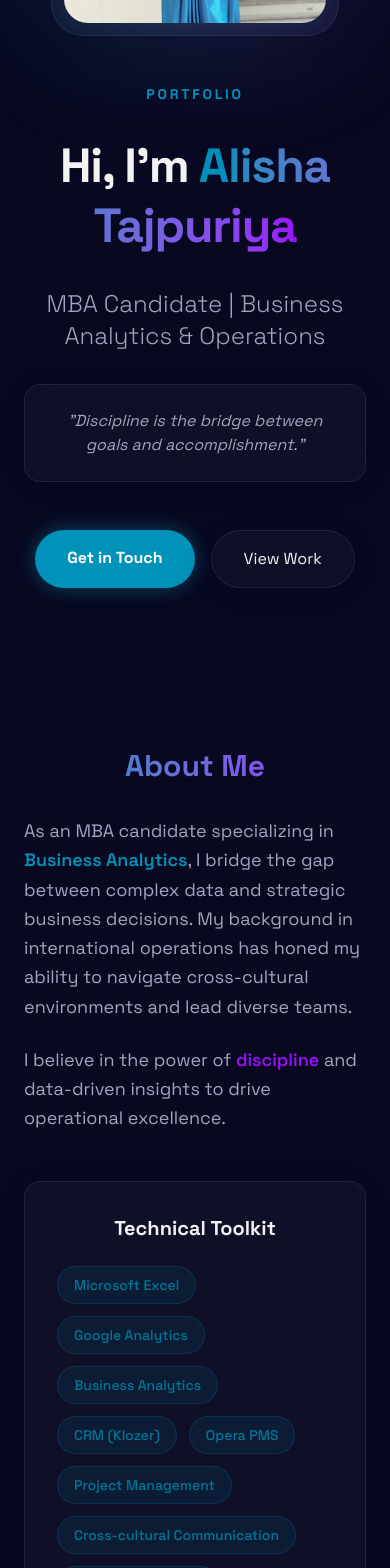
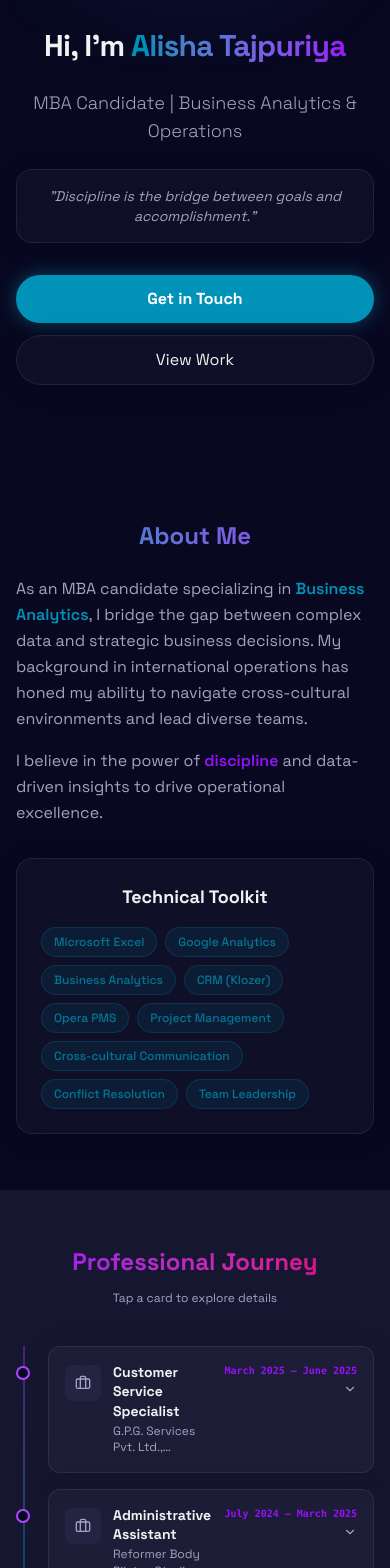
Before and after one commit to prabeshkoirala/alisha-portfolio, a Next.js app: page / in a window 390 px wide. Shown: the part 380-1948 px from the top of the page. Built offline with nearby package versions, Linux system fonts and the light colour scheme.

Commit message:
Responsive design fixes

```diff
--- a/src/app/globals.css
+++ b/src/app/globals.css
@@ -94,10 +94,10 @@
     --ring: hsl(221 83% 53%);
     --radius: 0.75rem;
 
-    /* Light Mode Glass Variables - Subtle */
-    --glass-bg: rgba(255, 255, 255, 0.8);
-    --glass-border: rgba(0, 0, 0, 0.08);
-    --glass-shadow: 0 8px 32px rgba(0, 0, 0, 0.04);
+    /* Light Mode Glass Variables - Frosted */
+    --glass-bg: rgba(255, 255, 255, 0.45);
+    --glass-border: rgba(255, 255, 255, 0.6);
+    --glass-shadow: 0 8px 32px rgba(0, 0, 0, 0.06), inset 0 1px 0 rgba(255, 255, 255, 0.8);
 
     /* Minimal background pattern */
     background-image: radial-gradient(at 20% 30%, rgba(221, 214, 254, 0.15) 0px, transparent 50%),
--- a/src/components/about.tsx
+++ b/src/components/about.tsx
@@ -5,7 +5,7 @@ import { skills } from "@/lib/data";
 
 export function About() {
     return (
-        <section id="about" className="py-20 px-6 relative">
+        <section id="about" className="py-14 sm:py-20 px-4 sm:px-6 relative">
             <div className="container mx-auto max-w-4xl">
                 <motion.div
                     initial={{ opacity: 0, y: 20 }}
@@ -13,12 +13,12 @@ export function About() {
                     viewport={{ once: true }}
                     transition={{ duration: 0.6 }}
                 >
-                    <h2 className="text-3xl font-bold mb-8 text-center bg-clip-text text-transparent bg-gradient-to-r from-cyan-600 to-purple-600 dark:from-cyan-400 dark:to-purple-500">
+                    <h2 className="text-2xl sm:text-3xl font-bold mb-6 sm:mb-8 text-center bg-clip-text text-transparent bg-gradient-to-r from-cyan-600 to-purple-600 dark:from-cyan-400 dark:to-purple-500">
                         About Me
                     </h2>
 
-                    <div className="grid md:grid-cols-2 gap-12 items-center">
-                        <div className="space-y-6 text-muted-foreground text-lg leading-relaxed">
+                    <div className="grid md:grid-cols-2 gap-8 md:gap-12 items-center">
+                        <div className="space-y-4 sm:space-y-6 text-muted-foreground text-base sm:text-lg leading-relaxed">
                             <p>
                                 As an MBA candidate specializing in <span className="text-cyan-600 dark:text-cyan-400 font-semibold">Business Analytics</span>, I bridge the gap between complex data and strategic business decisions.
                                 My background in international operations has honed my ability to navigate cross-cultural environments and lead diverse teams.
@@ -28,9 +28,9 @@ export function About() {
                             </p>
                         </div>
 
-                        <div className="glass-morphism p-8 rounded-2xl border border-border dark:neon-border">
-                            <h3 className="text-xl font-bold mb-6 text-foreground text-center md:text-left">Technical Toolkit</h3>
-                            <div className="flex flex-wrap gap-3">
+                        <div className="glass-morphism p-6 sm:p-8 rounded-2xl border border-border dark:neon-border">
+                            <h3 className="text-lg sm:text-xl font-bold mb-4 sm:mb-6 text-foreground text-center md:text-left">Technical Toolkit</h3>
+                            <div className="flex flex-wrap gap-2 sm:gap-3">
                                 {skills.map((skill, index) => (
                                     <motion.span
                                         key={index}
@@ -39,7 +39,7 @@ export function About() {
                                         viewport={{ once: true }}
                                         transition={{ delay: index * 0.05 }}
                                         whileHover={{ scale: 1.1, backgroundColor: "rgba(13, 204, 242, 0.15)" }}
-                                        className="px-4 py-2 text-sm font-medium bg-cyan-600/10 dark:bg-cyan-500/10 text-cyan-700 dark:text-cyan-300 rounded-full border border-cyan-600/20 dark:border-cyan-500/20 transition-colors cursor-default"
+                                        className="px-3 sm:px-4 py-1.5 sm:py-2 text-xs sm:text-sm font-medium bg-cyan-600/10 dark:bg-cyan-500/10 text-cyan-700 dark:text-cyan-300 rounded-full border border-cyan-600/20 dark:border-cyan-500/20 transition-colors cursor-default"
                                     >
                                         {skill}
                                     </motion.span>
--- a/src/components/experience.tsx
+++ b/src/components/experience.tsx
@@ -6,83 +6,87 @@ import { useState } from "react";
 import { ChevronDown, MapPin, Briefcase } from "lucide-react";
 
 export function Experience() {
-    const [hovered, setHovered] = useState<number | null>(null);
+    const [active, setActive] = useState<number | null>(null);
+
+    const toggle = (index: number) => setActive(active === index ? null : index);
 
     return (
-        <section id="experience" className="py-20 px-6 bg-muted/50 dark:bg-black/20">
+        <section id="experience" className="py-14 sm:py-20 px-4 sm:px-6 bg-muted/50 dark:bg-black/20">
             <div className="container mx-auto max-w-3xl">
                 <motion.h2
                     initial={{ opacity: 0, y: 20 }}
                     whileInView={{ opacity: 1, y: 0 }}
                     viewport={{ once: true }}
-                    className="text-4xl font-bold mb-4 text-center bg-clip-text text-transparent bg-gradient-to-r from-purple-600 to-pink-600 dark:from-purple-400 dark:to-pink-400"
+                    className="text-2xl sm:text-3xl md:text-4xl font-bold mb-3 sm:mb-4 text-center bg-clip-text text-transparent bg-gradient-to-r from-purple-600 to-pink-600 dark:from-purple-400 dark:to-pink-400"
                 >
                     Professional Journey
                 </motion.h2>
-                <p className="text-center text-sm text-muted-foreground mb-14">Hover over a card to explore details</p>
+                <p className="text-center text-xs sm:text-sm text-muted-foreground mb-10 sm:mb-14">
+                    <span className="hidden sm:inline">Hover over</span>
+                    <span className="sm:hidden">Tap</span> a card to explore details
+                </p>
 
                 <div className="relative">
                     {/* Timeline line */}
                     <div className="absolute left-[7px] top-0 bottom-0 w-[2px] bg-gradient-to-b from-purple-500 via-cyan-500 to-purple-500 opacity-30" />
 
-                    <div className="space-y-6">
+                    <div className="space-y-4 sm:space-y-6">
                         {experience.map((job, index) => {
-                            const isOpen = hovered === index;
+                            const isOpen = active === index;
                             return (
                                 <motion.div
                                     key={index}
-                                    initial={{ opacity: 0, x: -30 }}
+                                    initial={{ opacity: 0, x: -20 }}
                                     whileInView={{ opacity: 1, x: 0 }}
                                     viewport={{ once: true }}
-                                    transition={{ delay: index * 0.15, duration: 0.5 }}
-                                    className="relative pl-10 group"
-                                    onMouseEnter={() => setHovered(index)}
-                                    onMouseLeave={() => setHovered(null)}
+                                    transition={{ delay: index * 0.1, duration: 0.4 }}
+                                    className="relative pl-8 sm:pl-10 group"
+                                    onMouseEnter={() => setActive(index)}
+                                    onMouseLeave={() => setActive(null)}
+                                    onClick={() => toggle(index)}
                                 >
                                     {/* Timeline dot */}
                                     <motion.div
                                         animate={isOpen ? { scale: 1.5, boxShadow: "0 0 12px #a855f7" } : { scale: 1, boxShadow: "0 0 0px transparent" }}
-                                        className="absolute left-0 top-6 w-4 h-4 rounded-full bg-background border-2 border-purple-500 transition-colors z-10"
+                                        className="absolute left-0 top-5 sm:top-6 w-3.5 h-3.5 sm:w-4 sm:h-4 rounded-full bg-background border-2 border-purple-500 transition-colors z-10"
                                     />
 
                                     {/* Card */}
                                     <div
-                                        className={`glass-morphism rounded-2xl transition-all duration-300 overflow-hidden border ${isOpen
+                                        className={`glass-morphism rounded-xl sm:rounded-2xl transition-all duration-300 overflow-hidden border ${isOpen
                                                 ? "border-purple-500/40 dark:border-purple-400/30 shadow-lg shadow-purple-500/5"
                                                 : "border-transparent hover:border-border dark:hover:border-white/10"
                                             }`}
                                     >
-                                        {/* Always visible header */}
-                                        <div className="p-5 flex items-center gap-4">
-                                            <div className={`w-11 h-11 rounded-xl flex items-center justify-center shrink-0 transition-colors duration-300 ${isOpen
-                                                    ? "bg-purple-600/15 dark:bg-purple-500/15"
-                                                    : "bg-muted dark:bg-white/5"
+                                        {/* Header */}
+                                        <div className="p-4 sm:p-5 flex items-start sm:items-center gap-3 sm:gap-4">
+                                            <div className={`w-9 h-9 sm:w-11 sm:h-11 rounded-lg sm:rounded-xl flex items-center justify-center shrink-0 transition-colors duration-300 mt-0.5 sm:mt-0 ${isOpen ? "bg-purple-600/15 dark:bg-purple-500/15" : "bg-muted dark:bg-white/5"
                                                 }`}>
-                                                <Briefcase className={`w-5 h-5 transition-colors duration-300 ${isOpen ? "text-purple-600 dark:text-purple-400" : "text-muted-foreground"
+                                                <Briefcase className={`w-4 h-4 sm:w-5 sm:h-5 transition-colors duration-300 ${isOpen ? "text-purple-600 dark:text-purple-400" : "text-muted-foreground"
                                                     }`} />
                                             </div>
 
                                             <div className="flex-1 min-w-0">
-                                                <h3 className="text-base font-bold text-foreground truncate">{job.role}</h3>
-                                                <div className="text-sm text-muted-foreground mt-0.5 truncate">
+                                                <h3 className="text-sm sm:text-base font-bold text-foreground leading-snug">{job.role}</h3>
+                                                <div className="text-xs sm:text-sm text-muted-foreground mt-0.5 leading-snug line-clamp-2 sm:truncate">
                                                     {job.company}
                                                 </div>
                                             </div>
 
                                             <div className="flex flex-col items-end shrink-0 gap-1">
-                                                <span className="text-xs font-mono text-purple-600 dark:text-purple-400 font-semibold whitespace-nowrap">
+                                                <span className="text-[10px] sm:text-xs font-mono text-purple-600 dark:text-purple-400 font-semibold whitespace-nowrap">
                                                     {job.duration}
                                                 </span>
                                                 <motion.div
                                                     animate={{ rotate: isOpen ? 180 : 0 }}
                                                     transition={{ duration: 0.3 }}
                                                 >
-                                                    <ChevronDown className="w-4 h-4 text-muted-foreground" />
+                                                    <ChevronDown className="w-3.5 h-3.5 sm:w-4 sm:h-4 text-muted-foreground" />
                                                 </motion.div>
                                             </div>
                                         </div>
 
-                                        {/* Expandable details on hover */}
+                                        {/* Expandable details */}
                                         <AnimatePresence>
                                             {isOpen && (
                                                 <motion.div
@@ -91,22 +95,22 @@ export function Experience() {
                                                     exit={{ height: 0, opacity: 0 }}
                                                     transition={{ duration: 0.4, ease: [0.25, 0.1, 0.25, 1] }}
                                                 >
-                                                    <div className="px-5 pb-5 border-t border-border/50 dark:border-white/5 pt-4 space-y-4">
+                                                    <div className="px-4 sm:px-5 pb-4 sm:pb-5 border-t border-border/50 dark:border-white/5 pt-3 sm:pt-4 space-y-3 sm:space-y-4">
                                                         <div className="flex items-center gap-1.5 text-xs text-muted-foreground">
                                                             <MapPin className="w-3 h-3" />
                                                             {job.location}
                                                         </div>
 
-                                                        <ul className="space-y-3">
+                                                        <ul className="space-y-2 sm:space-y-3">
                                                             {job.description.map((point, i) => (
                                                                 <motion.li
                                                                     key={i}
                                                                     initial={{ opacity: 0, x: -10 }}
                                                                     animate={{ opacity: 1, x: 0 }}
                                                                     transition={{ delay: i * 0.08 }}
-                                                                    className="flex gap-3 text-sm text-muted-foreground leading-relaxed"
+                                                                    className="flex gap-2 sm:gap-3 text-xs sm:text-sm text-muted-foreground leading-relaxed"
                                                                 >
-                                                                    <span className="text-purple-500 dark:text-purple-400 mt-1 shrink-0">▸</span>
+                                                                    <span className="text-purple-500 dark:text-purple-400 mt-0.5 sm:mt-1 shrink-0">▸</span>
                                                                     <span>{point}</span>
                                                                 </motion.li>
                                                             ))}
--- a/src/components/hero.tsx
+++ b/src/components/hero.tsx
@@ -17,38 +17,37 @@ export function Hero() {
     const scale = useTransform(scrollYProgress, [0, 0.5], [1, 0.9]);
 
     return (
-        <section ref={ref} className="min-h-screen flex items-center justify-center pt-32 pb-20 px-6 relative overflow-hidden">
-            {/* Background Noise & Gradient */}
+        <section ref={ref} className="min-h-screen flex items-center justify-center pt-24 md:pt-32 pb-16 md:pb-20 px-4 sm:px-6 relative overflow-hidden">
             <div className="absolute inset-0 bg-noise opacity-[0.03] pointer-events-none" />
 
-            <div className="container mx-auto flex flex-col-reverse md:flex-row items-center justify-between gap-12 z-10">
+            <div className="container mx-auto flex flex-col-reverse md:flex-row items-center justify-between gap-8 md:gap-12 z-10">
                 <motion.div
                     initial={{ opacity: 0, x: -50 }}
                     animate={{ opacity: 1, x: 0 }}
                     transition={{ duration: 0.8, delay: 0.2 }}
-                    className="flex-1 space-y-8 text-center md:text-left"
+                    className="flex-1 space-y-6 md:space-y-8 text-center md:text-left"
                 >
-                    <h2 className="text-sm font-bold tracking-[0.2em] text-cyan-600 dark:text-cyan-400 uppercase">
+                    <h2 className="text-xs sm:text-sm font-bold tracking-[0.2em] text-cyan-600 dark:text-cyan-400 uppercase">
                         Portfolio
                     </h2>
-                    <h1 className="text-5xl md:text-7xl font-bold tracking-tight leading-tight text-foreground">
+                    <h1 className="text-3xl sm:text-4xl md:text-5xl lg:text-7xl font-bold tracking-tight leading-tight text-foreground">
                         Hi, I&apos;m <span className="text-transparent bg-clip-text bg-gradient-to-r from-cyan-600 to-purple-600 dark:from-cyan-400 dark:to-purple-500">{personalInfo.name}</span>
                     </h1>
-                    <p className="text-2xl font-light text-muted-foreground dark:text-gray-300">
+                    <p className="text-lg sm:text-xl md:text-2xl font-light text-muted-foreground dark:text-gray-300">
                         {personalInfo.title}
                     </p>
                     <motion.div
                         whileHover={{ scale: 1.02 }}
-                        className="p-6 rounded-2xl glass-morphism border border-border/50 dark:border-white/10 text-base md:text-lg italic text-muted-foreground dark:text-gray-400 max-w-lg mx-auto md:mx-0 cursor-default"
+                        className="p-4 sm:p-6 rounded-2xl glass-morphism border border-border/50 dark:border-white/10 text-sm sm:text-base md:text-lg italic text-muted-foreground dark:text-gray-400 max-w-lg mx-auto md:mx-0 cursor-default"
                     >
                         &quot;{personalInfo.philosophy}&quot;
                     </motion.div>
-                    <div className="flex flex-wrap gap-4 justify-center md:justify-start pt-4">
+                    <div className="flex flex-col sm:flex-row gap-3 sm:gap-4 justify-center md:justify-start pt-2 sm:pt-4">
                         <motion.a
                             whileHover={{ scale: 1.05 }}
                             whileTap={{ scale: 0.95 }}
                             href="#contact"
-                            className="px-8 py-4 rounded-full bg-cyan-600 dark:bg-cyan-500 text-white dark:text-black font-bold hover:bg-cyan-500 dark:hover:bg-cyan-400 transition-colors shadow-[0_0_20px_rgba(13,204,242,0.3)] dark:shadow-[0_0_20px_rgba(13,204,242,0.5)]"
+                            className="px-6 sm:px-8 py-3 sm:py-4 rounded-full bg-cyan-600 dark:bg-cyan-500 text-white dark:text-black font-bold hover:bg-cyan-500 dark:hover:bg-cyan-400 transition-colors shadow-[0_0_20px_rgba(13,204,242,0.3)] dark:shadow-[0_0_20px_rgba(13,204,242,0.5)] text-center"
                         >
                             Get in Touch
                         </motion.a>
@@ -56,7 +55,7 @@ export function Hero() {
                             whileHover={{ scale: 1.05, backgroundColor: "rgba(255,255,255,0.05)" }}
                             whileTap={{ scale: 0.95 }}
                             href="#experience"
-                            className="px-8 py-4 rounded-full glass-morphism border border-border/50 dark:border-white/10 transition-colors text-foreground"
+                            className="px-6 sm:px-8 py-3 sm:py-4 rounded-full glass-morphism border border-border/50 dark:border-white/10 transition-colors text-foreground text-center"
                         >
                             View Work
                         </motion.a>
@@ -74,7 +73,7 @@ export function Hero() {
                     <motion.div
                         whileHover={{ rotateY: 5, rotateX: 5 }}
                         transition={{ type: "spring", stiffness: 300, damping: 20 }}
-                        className="relative w-72 h-72 md:w-96 md:h-96 rounded-[2rem] overflow-hidden glass-morphism p-3 border border-border/50 dark:border-white/10 dark:neon-border transform transition-all duration-500"
+                        className="relative w-56 h-56 sm:w-72 sm:h-72 md:w-80 md:h-80 lg:w-96 lg:h-96 rounded-[2rem] overflow-hidden glass-morphism p-2 sm:p-3 border border-border/50 dark:border-white/10 dark:neon-border transform transition-all duration-500"
                     >
                         <div className="relative w-full h-full rounded-[1.5rem] overflow-hidden">
                             <Image
--- a/src/components/nav.tsx
+++ b/src/components/nav.tsx
@@ -41,7 +41,7 @@ export function Nav() {
                 initial={{ y: -100, opacity: 0 }}
                 animate={{ y: 0, opacity: 1 }}
                 transition={{ duration: 0.5 }}
-                className="fixed top-0 left-0 right-0 z-50 flex items-center justify-between px-6 md:px-8 py-4 md:py-5 glass-morphism border-b border-border/40 dark:border-white/5 backdrop-blur-xl"
+                className="fixed top-0 left-0 right-0 z-50 flex items-center justify-between px-6 md:px-8 py-4 md:py-5 glass-morphism border-b border-white/50 dark:border-white/5 backdrop-blur-2xl backdrop-saturate-150"
             >
                 <Link href="/" className="text-2xl md:text-3xl font-bold tracking-wide font-pinyon bg-clip-text text-transparent bg-gradient-to-r from-cyan-600 to-purple-600 dark:from-cyan-400 dark:to-purple-500 hover:scale-105 transition-transform cursor-pointer">
                     Alisha Tajpuriya
```
Also changed, not shown: src/app/about-me/page.tsx (+48 -48 lines), src/components/contact.tsx (+12 -12 lines), src/components/education.tsx (+13 -13 lines), src/components/hobbies.tsx (+7 -7 lines), src/components/involvement.tsx (+13 -13 lines).
